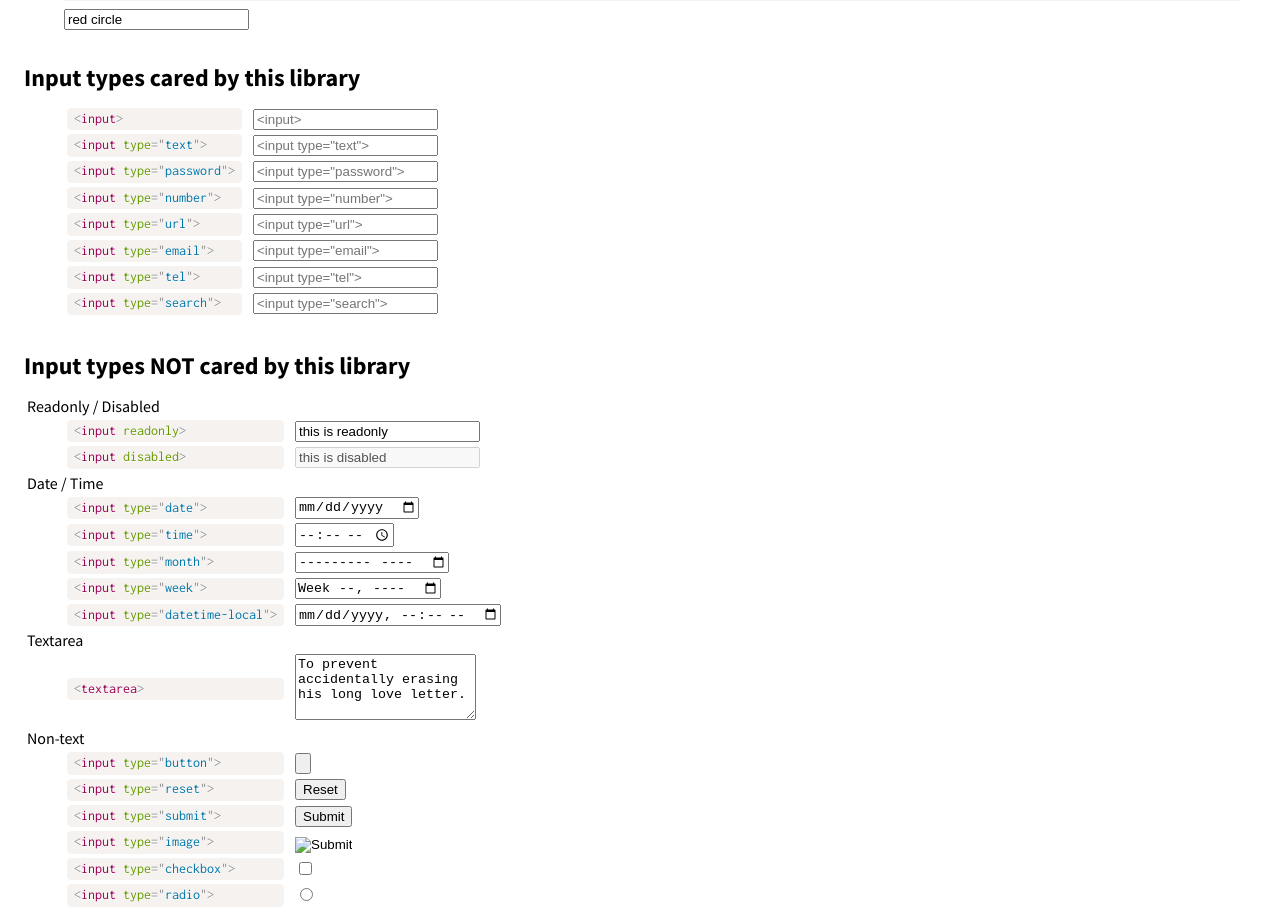
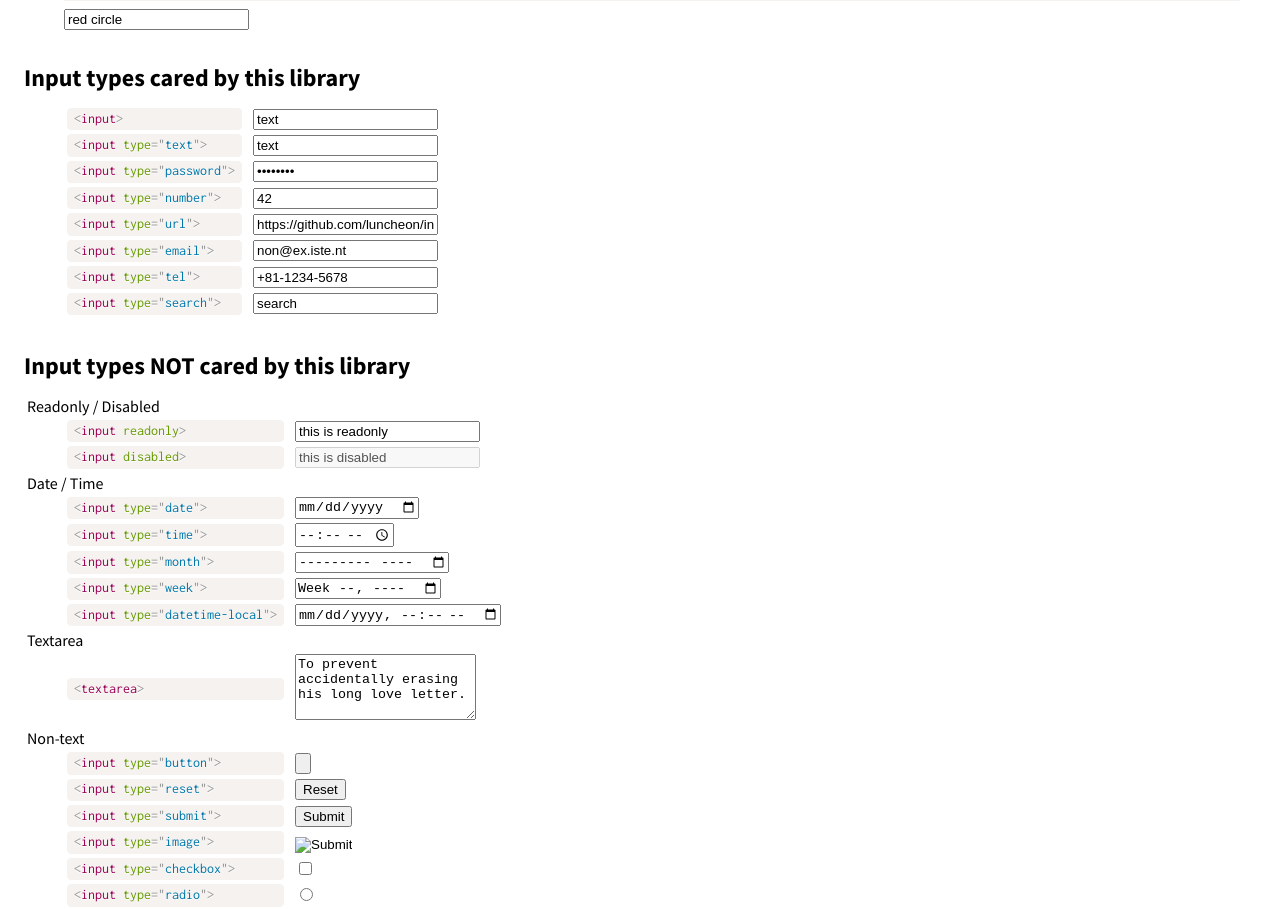
Before and after one commit to luncheon/input-clear-icon, a website: page demo.html in a window 1280 px wide. Shown: the part 895-1804 px from the top of the page. Drawn offline with nearby package versions, Linux system fonts and the light colour scheme.

Commit message:
various changes

```diff
--- a/demo.html
+++ b/demo.html
@@ -120,14 +120,14 @@
     <section>
       <h2>Input types cared by this library</h2>
       <table>
-        <tr><td><code class="language-html">&lt;input&gt;</code></td>                                 <td><input                 placeholder="&lt;input&gt;"></td></tr>
-        <tr><td><code class="language-html">&lt;input type=&quot;text&quot;&gt;</code></td>           <td><input type="text"     placeholder="&lt;input type=&quot;text&quot;&gt;"></td></tr>
-        <tr><td><code class="language-html">&lt;input type=&quot;password&quot;&gt;</code></td>       <td><input type="password" placeholder="&lt;input type=&quot;password&quot;&gt;"></td></tr>
-        <tr><td><code class="language-html">&lt;input type=&quot;number&quot;&gt;</code></td>         <td><input type="number"   placeholder="&lt;input type=&quot;number&quot;&gt;"></td></tr>
-        <tr><td><code class="language-html">&lt;input type=&quot;url&quot;&gt;</code></td>            <td><input type="url"      placeholder="&lt;input type=&quot;url&quot;&gt;"></td></tr>
-        <tr><td><code class="language-html">&lt;input type=&quot;email&quot;&gt;</code></td>          <td><input type="email"    placeholder="&lt;input type=&quot;email&quot;&gt;"></td></tr>
-        <tr><td><code class="language-html">&lt;input type=&quot;tel&quot;&gt;</code></td>            <td><input type="tel"      placeholder="&lt;input type=&quot;tel&quot;&gt;"></td></tr>
-        <tr><td><code class="language-html">&lt;input type=&quot;search&quot;&gt;</code></td>         <td><input type="search"   placeholder="&lt;input type=&quot;search&quot;&gt;"></td></tr>
+        <tr><td><code class="language-html">&lt;input&gt;</code></td>                                 <td><input                 value="text"></td></tr>
+        <tr><td><code class="language-html">&lt;input type=&quot;text&quot;&gt;</code></td>           <td><input type="text"     value="text"></td></tr>
+        <tr><td><code class="language-html">&lt;input type=&quot;password&quot;&gt;</code></td>       <td><input type="password" value="password"></td></tr>
+        <tr><td><code class="language-html">&lt;input type=&quot;number&quot;&gt;</code></td>         <td><input type="number"   value="42"></td></tr>
+        <tr><td><code class="language-html">&lt;input type=&quot;url&quot;&gt;</code></td>            <td><input type="url"      value="https://github.com/luncheon/input-clear-icon"></td></tr>
+        <tr><td><code class="language-html">&lt;input type=&quot;email&quot;&gt;</code></td>          <td><input type="email"    value="non@ex.iste.nt"></td></tr>
+        <tr><td><code class="language-html">&lt;input type=&quot;tel&quot;&gt;</code></td>            <td><input type="tel"      value="+81-1234-5678"></td></tr>
+        <tr><td><code class="language-html">&lt;input type=&quot;search&quot;&gt;</code></td>         <td><input type="search"   value="search"></td></tr>
       </table>
     </section>
 
--- a/package.json
+++ b/package.json
@@ -14,6 +14,6 @@
   "keywords": [],
   "devDependencies": {
     "clean-css-cli": "^4.1.10",
-    "uglify-js": "^3.3.9"
+    "uglify-js": "^3.3.10"
   }
 }
```
Also changed, not shown: README.md.
